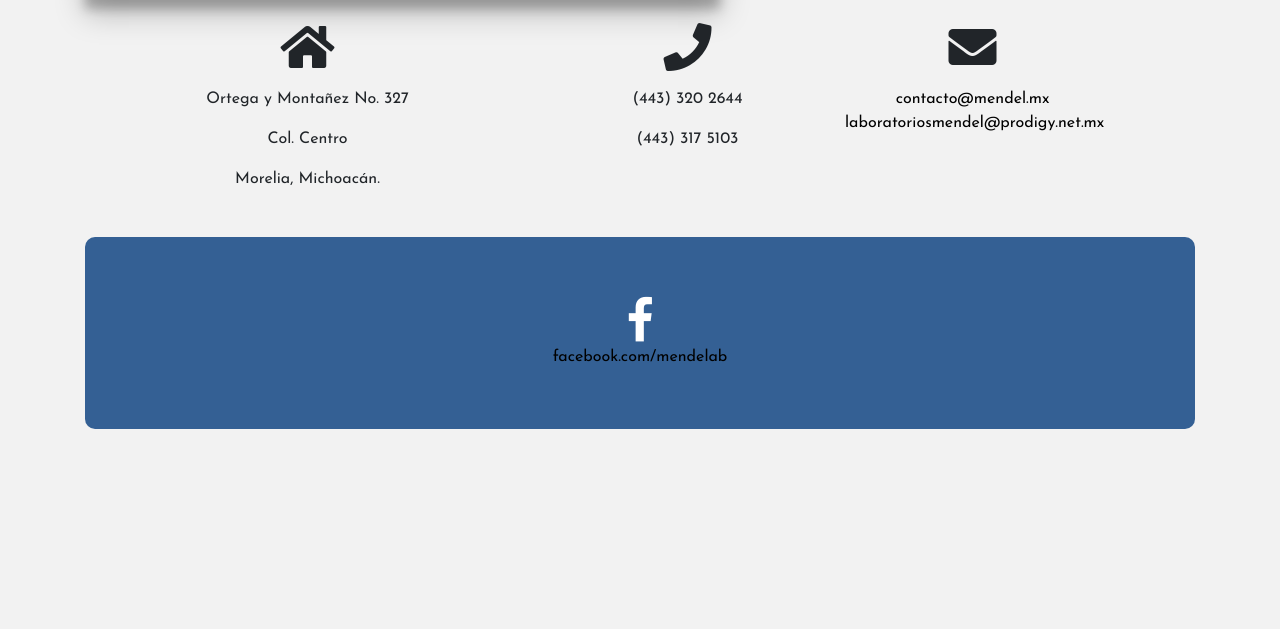
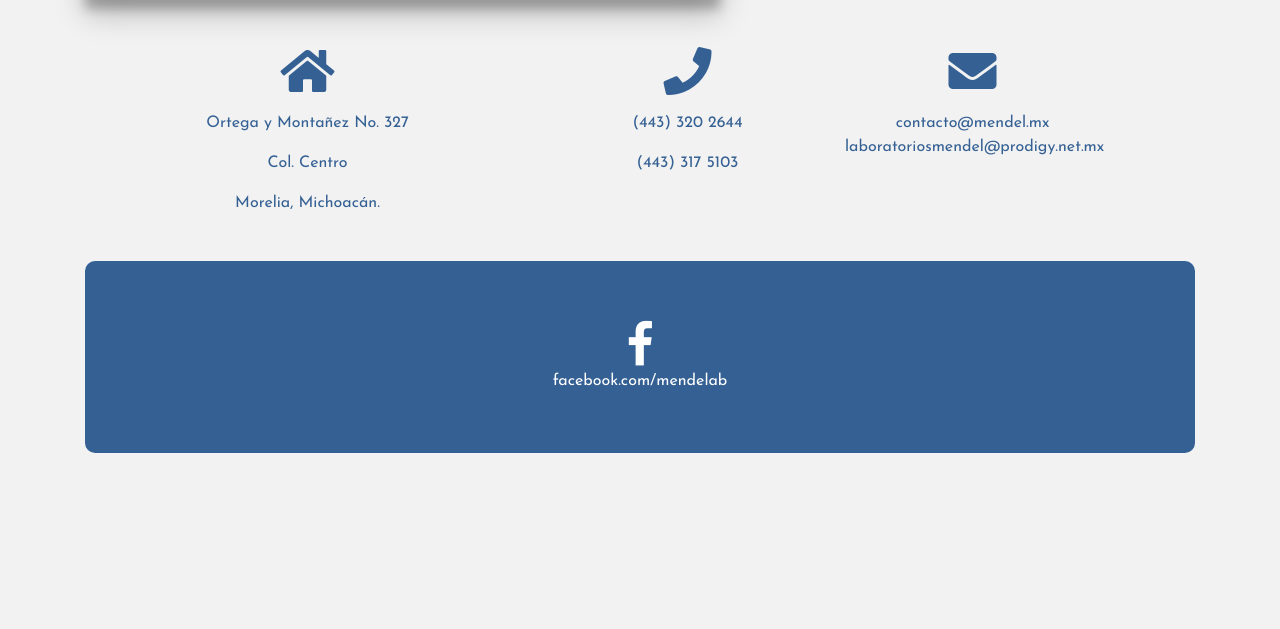
Before and after one commit to Roberth1203/Mendel, a PHP site: page / in a window 1280 px wide. Shown: the part 5647-6276 px from the top of the page. Before the commit the page ends 6076 px from the top, so only its background shows below. Run offline with PHP 8.4, Linux system fonts and the light colour scheme.

Commit message:
DEMO_19_03_30_1

```diff
--- a/css/index.css
+++ b/css/index.css
@@ -85,3 +85,6 @@ iframe {
 hr {
   border-color: rgb(52, 96, 148);
 }
+sr-contact-1 {
+  color: rgb(52, 96, 148);
+}
--- a/index.html
+++ b/index.html
@@ -551,29 +551,30 @@
                     <input type="email" name="e-mail" class="form-control" placeholder="Correo electrónico" />
                     <input type="tel" name="phone" class="form-control" placeholder="Número de teléfono"/>
                     <textarea name="text" id="" class="form-control" rows="4" placeholder="Escriba aquí su mensaje"></textarea>
-                    <button class="btn-send">Enviar</button>
+                    <button class="btn-send" style="background-color: rgb(52, 96, 148);">Enviar</button>
                   </form>
                 </div>
             </div>
         </div>
         <br>
+        <br>
         <div class="row">
-          <div class="col-lg-3 ml-auto text-center">
+          <div class="col-lg-3 ml-auto text-center" style="color: rgb(52, 96, 148);">
             <i class="fas fa-home fa-3x mb-3 sr-contact-1"></i>
             <p>Ortega y Montañez No. 327</p>
             <p>Col. Centro</p>
             <p>Morelia, Michoacán.</p>
           </div>
-          <div class="col-lg-3 ml-auto text-center">
+          <div class="col-lg-3 ml-auto text-center" style="color: rgb(52, 96, 148);">
             <i class="fas fa-phone fa-3x mb-3 sr-contact-1"></i>
             <p>(443) 320 2644</p>
             <p>(443) 317 5103</p>
           </div>
-          <div class="col-lg-3 mr-auto text-center">
+          <div class="col-lg-3 mr-auto text-center" style="color: rgb(52, 96, 148);">
             <i class="fas fa-envelope fa-3x mb-3 sr-contact-2"></i>
             <p>
-              <a href="mailto:contacto@mendel.mx" style="color: black;"> contacto@mendel.mx</a>
-              <a href="mailto:laboratoriosmendel@hotmail.com" style="color: black;"> laboratoriosmendel@prodigy.net.mx</a>
+              <a href="mailto:contacto@mendel.mx" style="color: rgb(52, 96, 148);"> contacto@mendel.mx</a>
+              <a href="mailto:laboratoriosmendel@hotmail.com" style="color: rgb(52, 96, 148);"> laboratoriosmendel@prodigy.net.mx</a>
             </p>
           </div>
         </div>
@@ -585,7 +586,7 @@
                               <i class="fa fa-facebook fa-3x" aria-hidden="true"></i>
 
                   <div class="title">
-                    <a class="social" href="https://www.facebook.com/mendelab" target="_blank" style="color: black; text-decoration: none;">facebook.com/mendelab</a>
+                    <a class="social" href="https://www.facebook.com/mendelab" target="_blank" style="color: #fff; text-decoration: none;">facebook.com/mendelab</a>
                   </div>
                  </div>
               </div>
```
